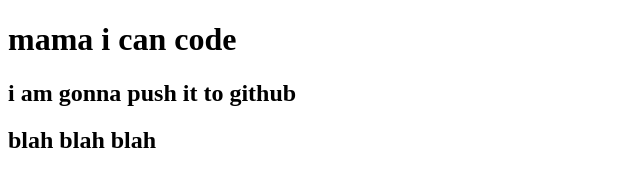
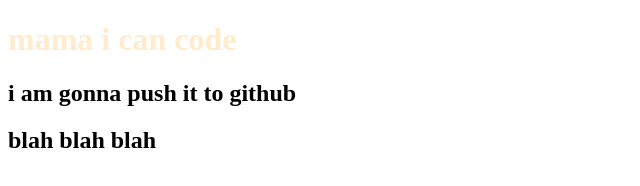
Before and after one commit to apurbadhar509/my-first-repo, a plain HTML site: page index.html in a window 1280 px wide. Shown: the whole page, without its empty margins (0-640 px from the left). Drawn offline with Linux system fonts and the light colour scheme.

Commit message:
added header

```diff
--- a/index.html
+++ b/index.html
@@ -6,6 +6,7 @@
     <meta name="viewport" content="width=device-width, initial-scale=1.0">
     <title>my 1st github report
 </title>
+<link rel="stylesheet" href="style.css">
 </head>
 <body>
     <h1>mama i can code</h1>
--- /dev/null
+++ b/style.css
@@ -0,0 +1,3 @@
+h1{
+color: blanchedalmond;
+}
```
